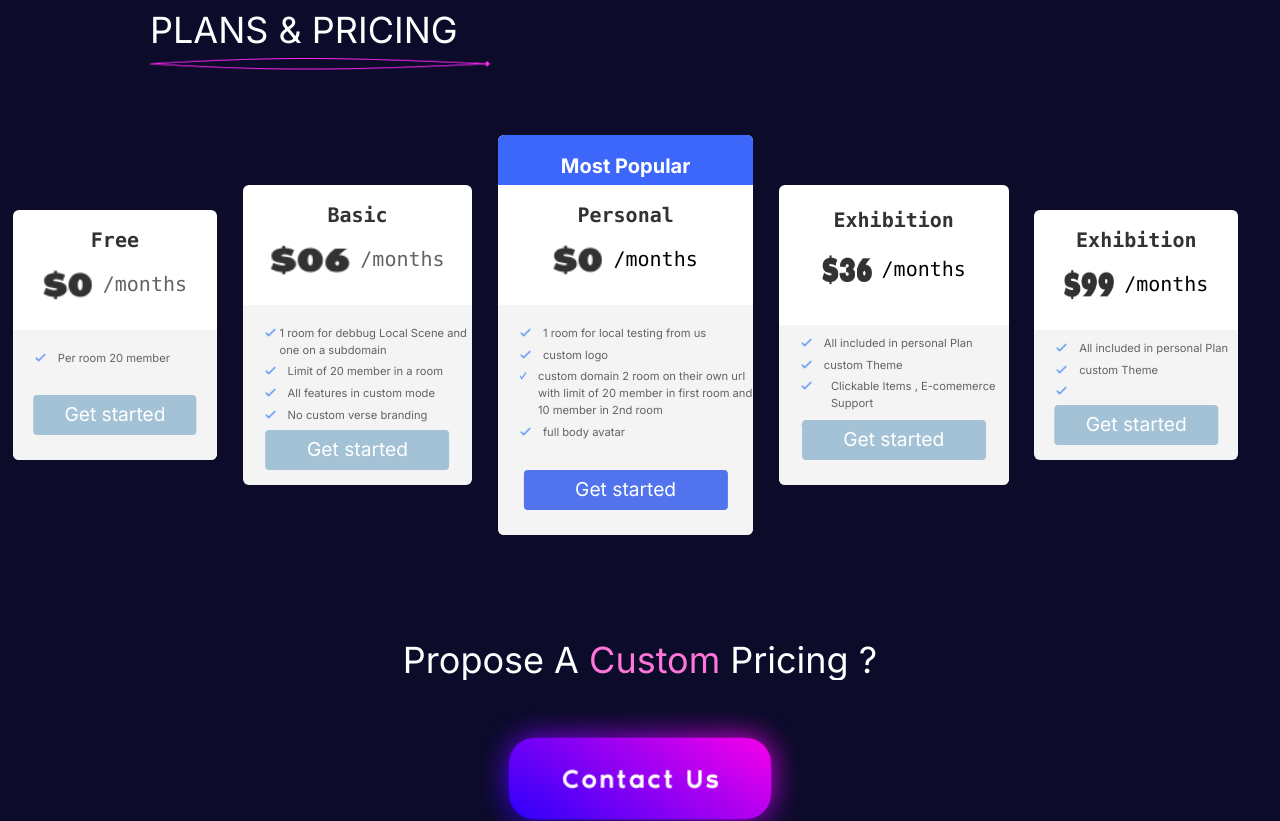
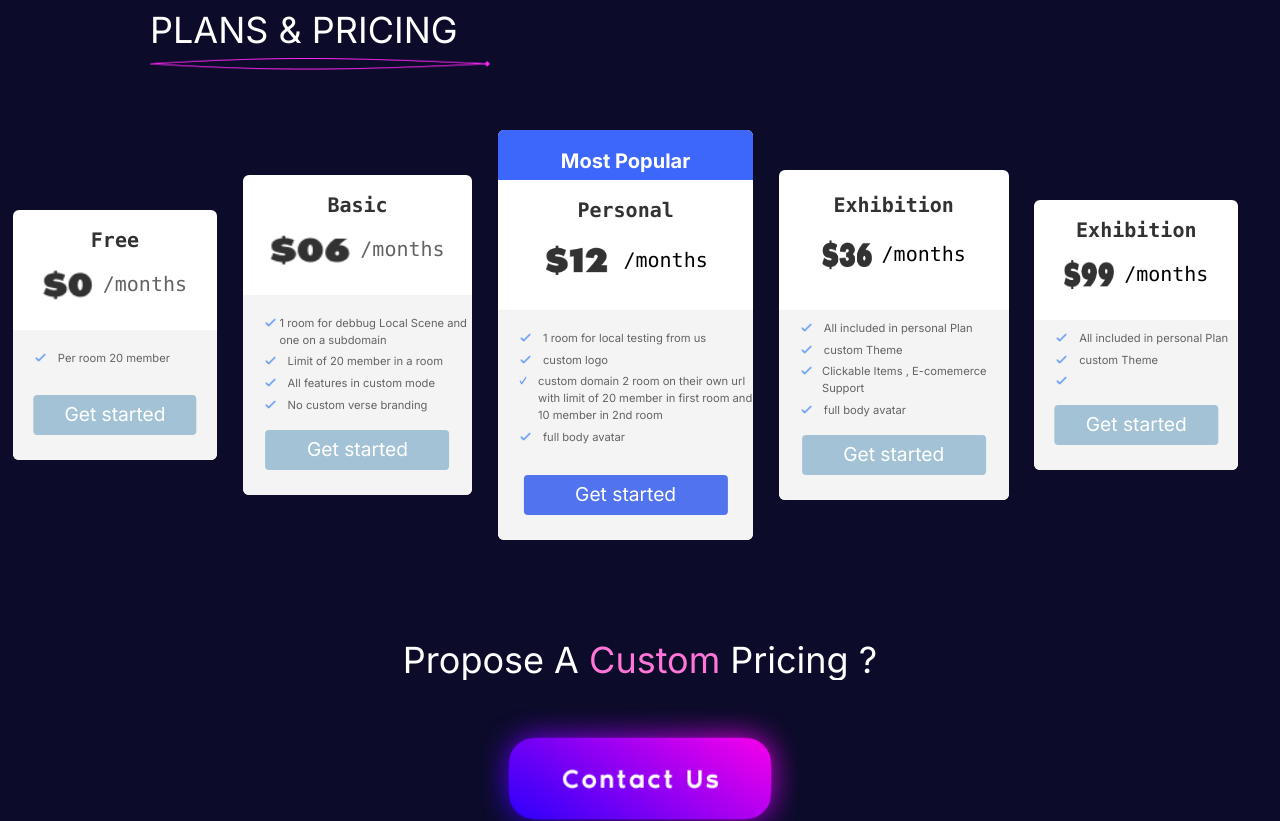
Before and after one commit to duser77/versejack, a Next.js app: page / in a window 1280 px wide. Shown: the part 4080-4901 px from the top of the page. Built offline with nearby package versions, Linux system fonts and the light colour scheme.

Commit message:
final commit3

```diff
--- a/src/Pricing/Pricing.jsx
+++ b/src/Pricing/Pricing.jsx
@@ -32,79 +32,54 @@ export default function Pricing() {
                 </p>
                 </div> */}
           <div className="flex w-full h-[60px] font-mono justify-center   text-xl font-light text-grey">
-            <img
-              className="h-[30px] w-[50px] mr-[10px]"
-              src="/p1.png"
-              alt="p1"
-            />
+            <img className="h-[30px] w-[50px] mr-[10px]" src="/p1.png" alt="p1" />
             /months
           </div>
           <div className="h-[130px] relative w-full bg-grey-box pt-[10px]">
             <div className="pricingText pricingText1  flex">
               <div className="w-[25px]  ">
-                <img
-                  src="/tick.png"
-                  alt="tick"
-                  className="w-[15px] h-[15px] "
-                />
+                <img src="/tick.png"  alt="tick" className="w-[15px] h-[15px] " />
               </div>
               Per room 20 member
             </div>
             <div className="pricingBtn">Get started</div>
           </div>
         </div>
-        <div className="price-box price-box2  ">
+        <div style={{height:'320px'}} className="price-box price-box2  ">
           <div className="flex w-full   h-[60px] font-mono justify-center items-center text-xl text-pricing font-bold ">
             Basic
           </div>
           <div className="flex w-full h-[60px] font-mono justify-center   text-xl font-light text-grey">
-            <img
-              className="h-[30px] w-[80px] mr-[10px]"
-              src="/p2.png"
-              alt="p1"
-            />{" "}
+            <img className="h-[30px] w-[80px] mr-[10px]" src="/p2.png" alt="p1" />
             /months
           </div>
-          <div className="h-[190px] relative w-full bg-grey-box pt-[10px]">
+          <div className="h-[200px] relative w-full bg-grey-box pt-[10px]">
             <div className="pricingText pricingText2   ">
               <div className="flex pb-[5px] pricingText2">
                 <div className="w-[25px]  ">
-                  <img
-                    src="/tick.png"
-                    alt="tick"
-                    className="w-[15px] h-[15px] "
-                  />
+                <img src="/tick.png"  alt="tick" className="w-[15px] h-[15px] " />
+
                 </div>
                 1 room for debbug Local Scene and one on a subdomain
               </div>
               <div className="flex pb-[5px]">
                 <div className="w-[25px]  ">
-                  <img
-                    src="/tick.png"
-                    alt="tick"
-                    className="w-[15px] h-[15px] "
-                  />
+                <img src="/tick.png"  alt="tick" className="w-[15px] h-[15px] " />
+
                 </div>
                 Limit of 20 member in a room
               </div>
 
               <div className="flex pb-[5px]">
                 <div className="w-[25px]  ">
-                  <img
-                    src="/tick.png"
-                    alt="tick"
-                    className="w-[15px] h-[15px] "
-                  />
+                <img src="/tick.png"  alt="tick" className="w-[15px] h-[15px] " />
                 </div>
                 All features in custom mode
               </div>
               <div className="flex pb-[5px]">
                 <div className="w-[25px]  ">
-                  <img
-                    src="/tick.png"
-                    alt="tick"
-                    className="w-[15px] h-[15px] "
-                  />
+                <img src="/tick.png"  alt="tick" className="w-[15px] h-[15px] " />
+
                 </div>
                 No custom verse branding
               </div>
@@ -113,20 +88,24 @@ export default function Pricing() {
             <div className="pricingBtn">Get started</div>
           </div>
         </div>
-        <div className="price-box price-box3  ">
+        <div style={{height:'410px'}} className="price-box price-box3  ">
           <div className="w-full h-[50px] text-whites bg-blue flex justify-center items-center pt-3 text-xl font-bold">
             Most Popular
           </div>
           <div className=" w-full   h-[60px] font-mono flex justify-center items-center text-xl text-pricing font-bold ">
             Personal
           </div>
-          <div className="flex w-full h-[60px] font-mono justify-center   text-xl font-light">
-            <img
-              className="h-[30px] w-[50px] mr-[10px]"
-              src="/p1.png"
-              alt="p1"
-            />{" "}
+          {/* <div className="flex   pricingPrice3 h-[60px] justify-center font-mono w-[250px] text-xl font-light">
+           <span style={{  fontSize:'2.6rem',fontWeight:'900'}} className="w-[80px]  ">$12</span>
+             <span className="w-[100px] text-xl font-light text-grey"  >/months</span>
+
+          </div> */}
+          <div className="flex w-full h-[70px] font-mono justify-center   text-xl font-light">
+          <div className="w-auto flex items-center h-[40px]">
+
+            <img  className="h-[40px] w-[70px] mr-[10px]" src="/p3.png"  alt="p1" />
             /months
+          </div>
           </div>
           <div className="h-[230px] relative w-full bg-grey-box pt-[10px]">
 
@@ -169,19 +148,15 @@ export default function Pricing() {
             <div className="pricingBtn">Get started</div>
           </div>
         </div>
-        <div className="price-box price-box4 ">
+        <div style={{height:'330px'}} className="price-box price-box4 ">
           <div className="flex w-full   h-[70px] font-mono justify-center items-center text-xl text-pricing font-bold ">
             Exhibition
           </div>
           <div className="flex w-full h-[70px] font-mono justify-center   text-xl font-light">
-            <img
-              className="h-[30px] w-[50px] mr-[10px]"
-              src="/p4.png"
-              alt="p1"
-            />{" "}
+            <img  className="h-[30px] w-[50px] mr-[10px]" src="/p4.png"  alt="p1" />
             /months
           </div>
-          <div className="h-[160px] relative w-full bg-grey-box">
+          <div className="h-[190px] relative w-full bg-grey-box">
           <div className="pricingText pricingText4  ">
               <div className="flex pb-[5px] pricingText4">
                 <div className="w-[25px]  ">
@@ -199,7 +174,7 @@ export default function Pricing() {
               </div>
 
               <div className="flex pb-[5px] pricingText4">
-                <div className="w-[25px] mr-[10px] ">
+                <div className="w-[25px]  ">
                 <img src="/tick.png"  alt="tick"  className="w-[15px] h-[15px] " />
 
                 </div>
@@ -216,7 +191,7 @@ export default function Pricing() {
             <div className="pricingBtn">Get started</div>
           </div>
         </div>
-        <div className="price-box price-box5 ">
+        <div style={{height:'270px'}} className="price-box price-box5 ">
           <div className="flex w-full   h-[60px] font-mono justify-center items-center text-xl text-pricing font-bold ">
           Exhibition
           </div>
@@ -228,7 +203,7 @@ export default function Pricing() {
             />{" "}
             /months
           </div>
-          <div className="h-[140px] relative w-full bg-grey-box">
+          <div className="h-[150px] relative w-full bg-grey-box">
           <div className="pricingText pricingText5  ">
               <div className="flex pb-[5px] pricingText5">
                 <div className="w-[25px]  ">
--- a/src/Pricing/PricingBox3.css
+++ b/src/Pricing/PricingBox3.css
@@ -27,7 +27,7 @@
     width: 16vw;
     min-width: 200px;
     max-width: 360px;
-    height: 250px;
+    height: 260px;
 
      /* border-top-left-radius: 7px;
     border-bottom-left-radius: 7px; */
@@ -40,7 +40,7 @@
 }
 .price-box2{
     width: 18vw;
-    height: 310px;
+    height: 320px;
     min-width: 220px;
     max-width: 390px;
 }
@@ -51,7 +51,7 @@
 }
 .price-box3{
     width: 20vw;
-    height: 400px;
+    height: 420px;
     min-width: 240px;
     max-width: 420px;
 }
@@ -59,9 +59,14 @@
     width: 19vw;
     min-width: 210px;
 }
+.pricingPrice3{
+    width: 20vw;
+    min-width: 240px;
+    max-width: 420px;
+}
 .price-box4{
     width: 18vw;
-    height: 310px;
+    height: 330px;
     min-width: 220px;
     max-width: 390px;
 }
@@ -71,7 +76,7 @@
 }
 .price-box5{
     width:  16vw;
-    height: 260px;
+    height: 290px;
     min-width: 200px;
     max-width: 360px;
     margin-right: 1rem;
@@ -167,6 +172,10 @@
         width: 90vw;
         max-width: 480px;
     }
+    .pricingPrice3{
+        width: 90vw;
+        max-width: 480px;
+    }
     .pricingText1 , .pricingText2 , .pricingText3 , .pricingText4 , .pricingText5{
             width: 75vw;
             min-width: 200px;
--- a/src/app/layout.js
+++ b/src/app/layout.js
@@ -5,7 +5,7 @@ const inter = Inter({ subsets: ["latin"] });
 
 export const metadata = {
   title: "VerseJack",
-  description: "Generated by create next app",
+  description: "Versejack , exploring metaverse and other",
 };
 
 export default function RootLayout({ children }) {
@@ -13,7 +13,7 @@ export default function RootLayout({ children }) {
     <html lang="en">
     <head>
     <meta name="viewport" content="width=device-width, initial-scale=1.0" />
-    <link rel="stylesheet" href="https://cdnjs.cloudflare.com/ajax/libs/font-awesome/6.5.1/css/all.min.css"/>
+    {/* <link rel="stylesheet" href="https://cdnjs.cloudflare.com/ajax/libs/font-awesome/6.5.1/css/all.min.css"/> */}
 
     </head>
       {/* <script
```
Also changed, not shown: public/p3.png (added).
